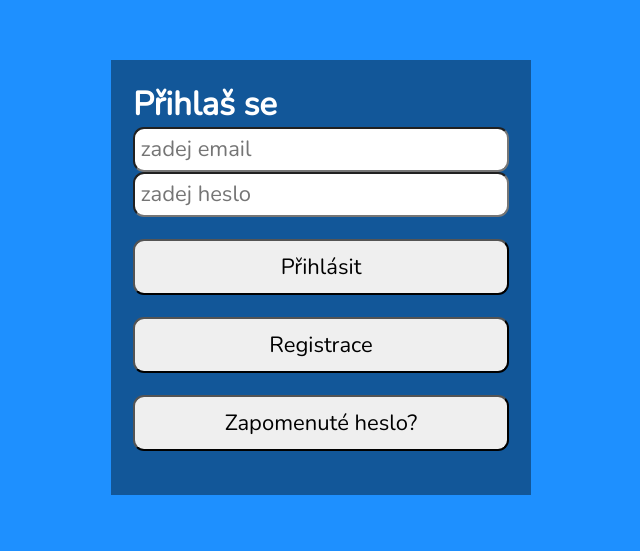
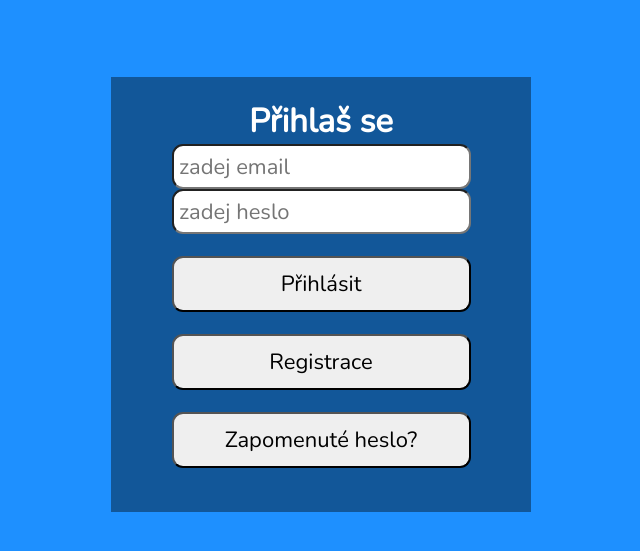
Before and after one commit to Elerdir/access_point, a React (Create React App) app in the folder client/: page / in a window 1280 px wide. Shown: the part 123-674 px from the top of the page, without its empty margins (319-959 px from the left). Built offline with nearby package versions, Linux system fonts and the light colour scheme.

Commit message:
hlavička v pravo i s menu

```diff
--- a/client/src/App.css
+++ b/client/src/App.css
@@ -1,38 +1,9 @@
-/*.App {*/
-/*  text-align: center;*/
-/*}*/
-
-/*.App-logo {*/
-/*  height: 40vmin;*/
-/*  pointer-events: none;*/
-/*}*/
-
-/*@media (prefers-reduced-motion: no-preference) {*/
-/*  .App-logo {*/
-/*    animation: App-logo-spin infinite 20s linear;*/
-/*  }*/
-/*}*/
-
-/*.App-header {*/
-/*  background-color: #282c34;*/
-/*  min-height: 100vh;*/
-/*  display: flex;*/
-/*  flex-direction: column;*/
-/*  align-items: center;*/
-/*  justify-content: center;*/
-/*  font-size: calc(10px + 2vmin);*/
-/*  color: white;*/
-/*}*/
-
-/*.App-link {*/
-/*  color: #61dafb;*/
-/*}*/
-
-/*@keyframes App-logo-spin {*/
-/*  from {*/
-/*    transform: rotate(0deg);*/
-/*  }*/
-/*  to {*/
-/*    transform: rotate(360deg);*/
-/*  }*/
-/*}*/
+.App {
+    display: flex;
+    flex-direction: column;
+    justify-content: center;
+    align-items: center;
+    min-height: 100px;
+    margin-top: 200px;
+    /*padding: 1rem 0.5rem;*/
+}
--- a/client/src/components/Header.css
+++ b/client/src/components/Header.css
@@ -2,6 +2,27 @@
   height: 50px;
   /*display: flex;*/
   /*flex-direction: row;*/
-  /*justify-content: left;*/
-  margin-bottom: 200px;
+  /*justify-content: right;*/
+  margin-top: -200px;
+  margin-right: -1100px;
+
+  #header-name {
+    display: flex;
+    flex-direction: row;
+    justify-content: center;
+    align-items: center;
+    /*border: 1px solid red;*/
+    background-color: red;
+    border-radius: 50%;
+    /*width: 50px;*/
+  }
+
+  #profile {
+    display: flex;
+    flex-direction: column;
+    justify-content: center;
+    align-items: center;
+    background-color: black;
+    margin-right: 75px;
+  }
 }
--- a/client/src/components/Header.jsx
+++ b/client/src/components/Header.jsx
@@ -7,14 +7,21 @@ export const Header = (userObject) => {
 	const [showProfile, setShowProfile] = useState(false);
 	const firstName = userObject.userObject.firstName;
 	const lastName = userObject.userObject.lastName;
+
 	const handleOnClick = () => {
 		setShowProfile(!showProfile);
 	}
 
 	return (
 		<div id={"header"}>
-			<div onClick={handleOnClick}>{firstName.slice(0, 1) + lastName.slice(0, 1)}</div>
-			{showProfile && <div id={"profile"}>{firstName + " " + lastName} {auth.user} <a href={"/"}> Odhlášení </a> Profil Změna hesla</div>}
+			<div id={"header-name"} onClick={handleOnClick}>{firstName.slice(0, 1) + lastName.slice(0, 1)}</div>
+			{showProfile &&
+				<div id={"profile"}>
+					{/*{firstName + " " + lastName} {auth.user} */}
+					Profil<br/>
+					Změna hesla<br/>
+					<a href={"/"}>Odhlášení</a>
+				</div>}
 		</div>
 	);
 };
--- /dev/null
+++ b/client/src/components/Login.css
@@ -0,0 +1,11 @@
+#login {
+    width: 100%;
+    max-width: 420px;
+    min-height: 400px;
+    display: flex;
+    flex-direction: column;
+    justify-content: flex-start;
+    align-items: center;
+    padding: 1rem;
+    background-color: rgba(0,0,0,0.4);
+}
--- a/client/src/components/Login.jsx
+++ b/client/src/components/Login.jsx
@@ -2,6 +2,7 @@ import {Signpost} from "./Signpost";
 import {useContext, useEffect, useState} from "react";
 import axios from "../api/Axios";
 import AuthContext from "../context/AuthProvider";
+import "./Login.css";
 
 const LOGIN_URL = '/adm/login';
 
@@ -61,7 +62,7 @@ export const Login = () => {
 			// 		<Signpost />
 			// 	</>
 			) : (
-				<section>
+				<section id={"login"}>
 					<p className={errMsg ? "errmsg" : "offscreen"} aria-live="assertive">{errMsg}</p>
 					<h2>Přihlaš se</h2>
 					<form onSubmit={handleSubmit}>
--- /dev/null
+++ b/client/src/components/Signpost.css
@@ -0,0 +1,11 @@
+#signpost {
+    width: 100%;
+    max-width: 420px;
+    margin-top: 150px;
+    display: flex;
+    flex-direction: column;
+    justify-content: flex-start;
+    align-items: center;
+    padding: 1rem;
+    background-color: rgba(0,0,0,0.4);
+}
--- a/client/src/components/Signpost.jsx
+++ b/client/src/components/Signpost.jsx
@@ -1,6 +1,7 @@
 import {useEffect, useState} from "react";
 import {getAllApps} from "../api/Axios";
 import {Header} from "./Header";
+import "./Signpost.css";
 
 export const Signpost = (userObject) => {
 	const [allApps, setAllApps] = useState([]);
@@ -19,7 +20,7 @@ export const Signpost = (userObject) => {
 	return (
 		<>
 			<Header userObject={userObject.userObject}/>
-			<section>
+			<section id={"signpost"}>
 				<h2>Vyber si službu</h2>
 				{allApps.map(({ id, appName, url }) => {
 					return <p key={id}><a href={url}>{appName}</a> </p>
--- a/client/src/index.css
+++ b/client/src/index.css
@@ -32,22 +32,15 @@ body {
   background-color: dodgerblue;
 }
 
-.App {
-  display: flex;
-  flex-direction: column;
-  justify-content: center;
-  align-items: center;
-  min-height: 100vh;
-  padding: 1rem 0.5rem;
-}
-
 section {
   width: 100%;
   max-width: 420px;
   min-height: 400px;
+  /*margin-top: -200px;*/
   display: flex;
   flex-direction: column;
   justify-content: flex-start;
+  align-items: center;
   padding: 1rem;
   background-color: rgba(0,0,0,0.4);
 }
```
